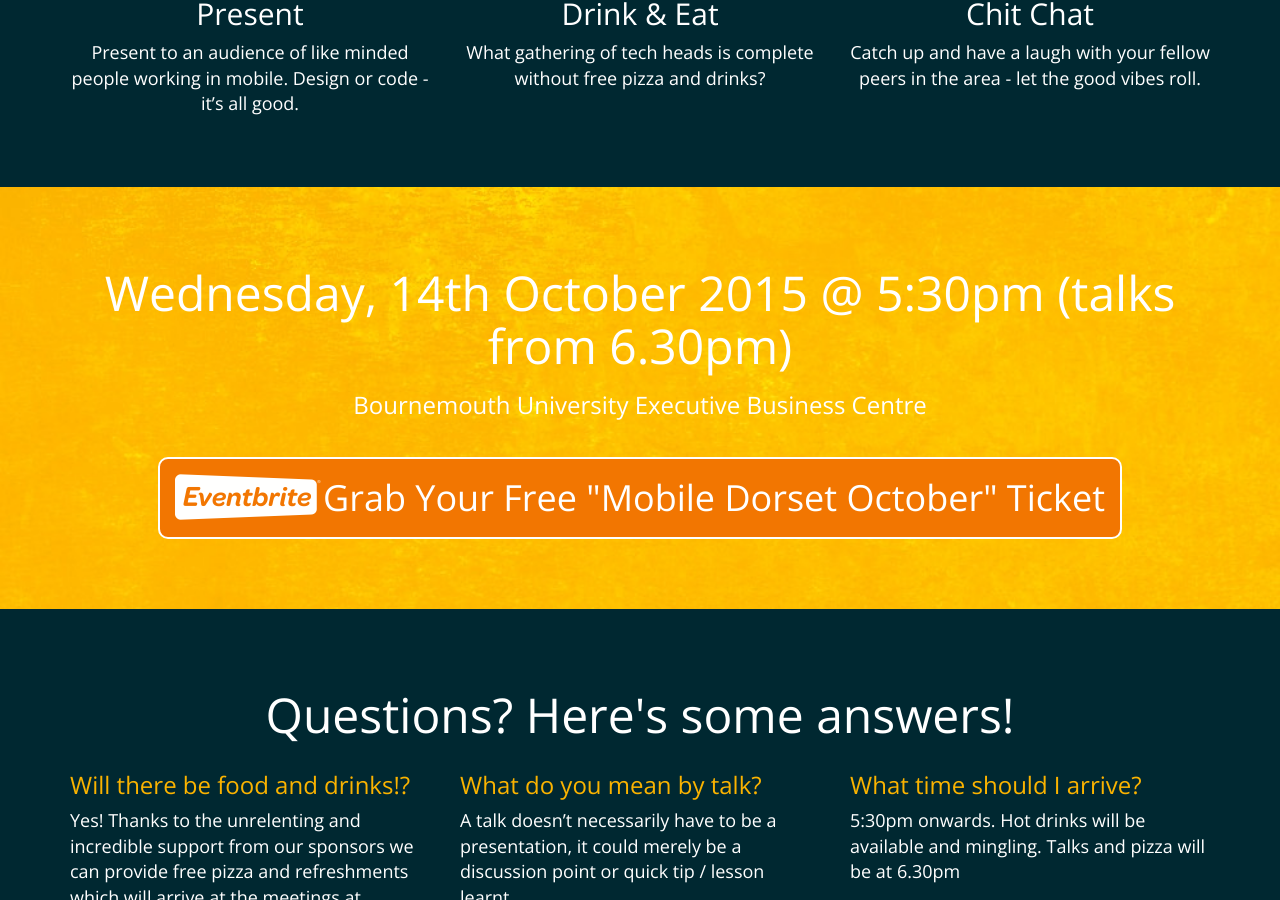
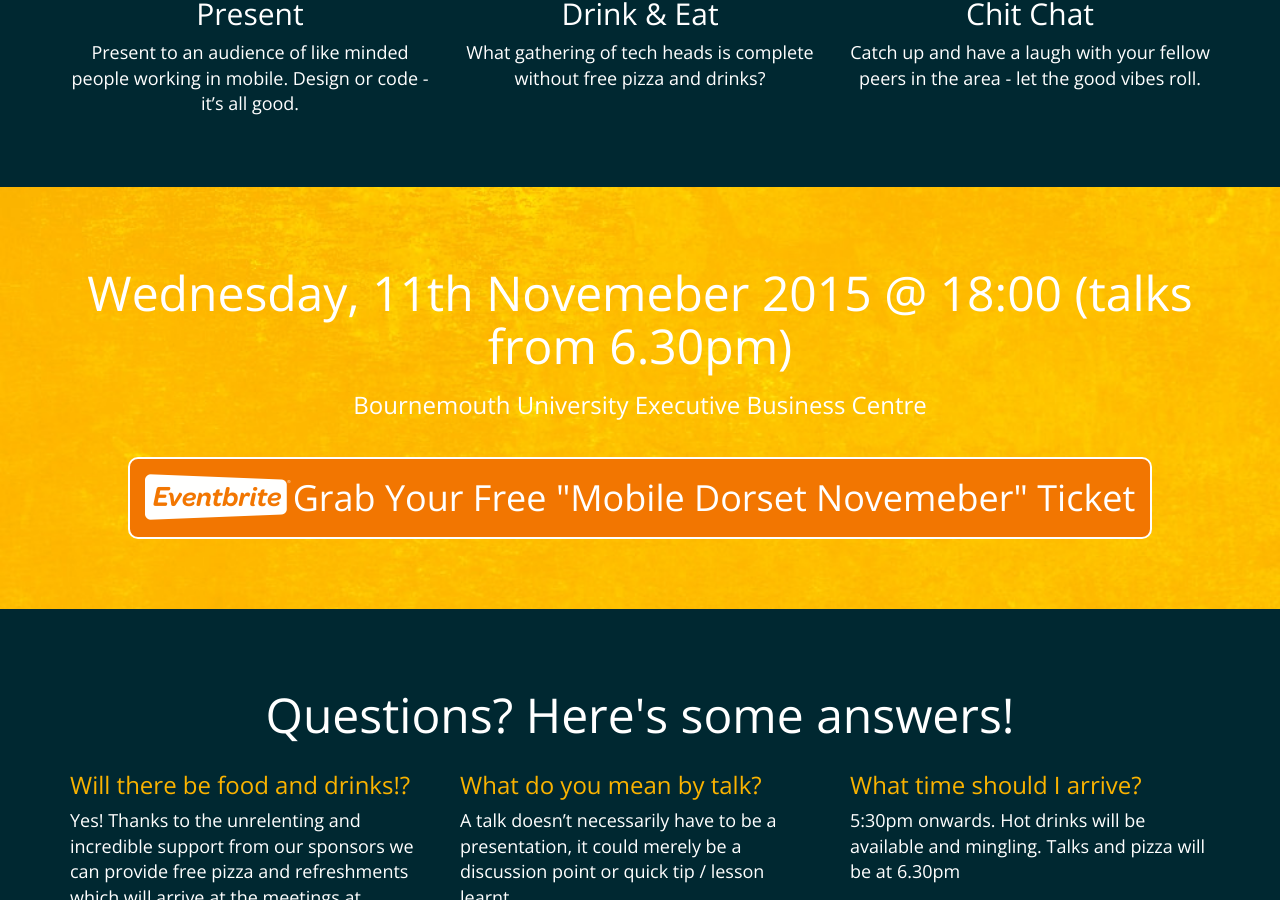
Before and after one commit to MobileDorset/mobiledorset.github.io, a Jekyll site: the page built from index.html, in a window 1280 px wide and 900 px high, scrolled down 1023 px. Built offline with Jekyll 4.4.1, drawn with Linux system fonts in a browser that asks for light colours.

```diff
--- a/_data/events.yml
+++ b/_data/events.yml
@@ -1,4 +1,4 @@
-- name: Mobile Dorset October
-  datetime: Wednesday, 14th October 2015 @ 5:30pm (talks from 6.30pm)
-  url: https://md-10-2015.eventbrite.co.uk
+- name: Mobile Dorset Novemeber
+  datetime: Wednesday, 11th Novemeber 2015 @ 18:00 (talks from 6.30pm)
+  url: https://www.eventbrite.co.uk/e/mobile-dorset-november-2015-ebc-tickets-19101486059
   location: Bournemouth University Executive Business Centre
```
